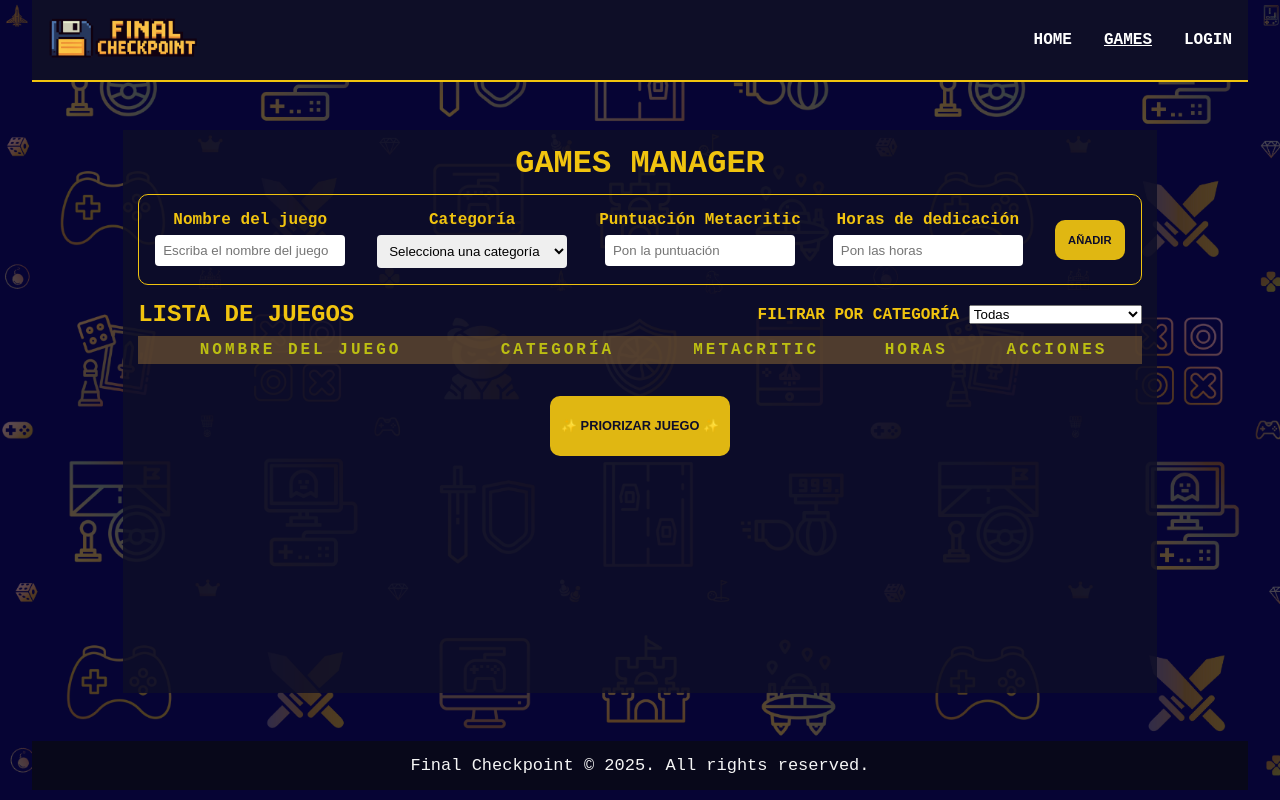
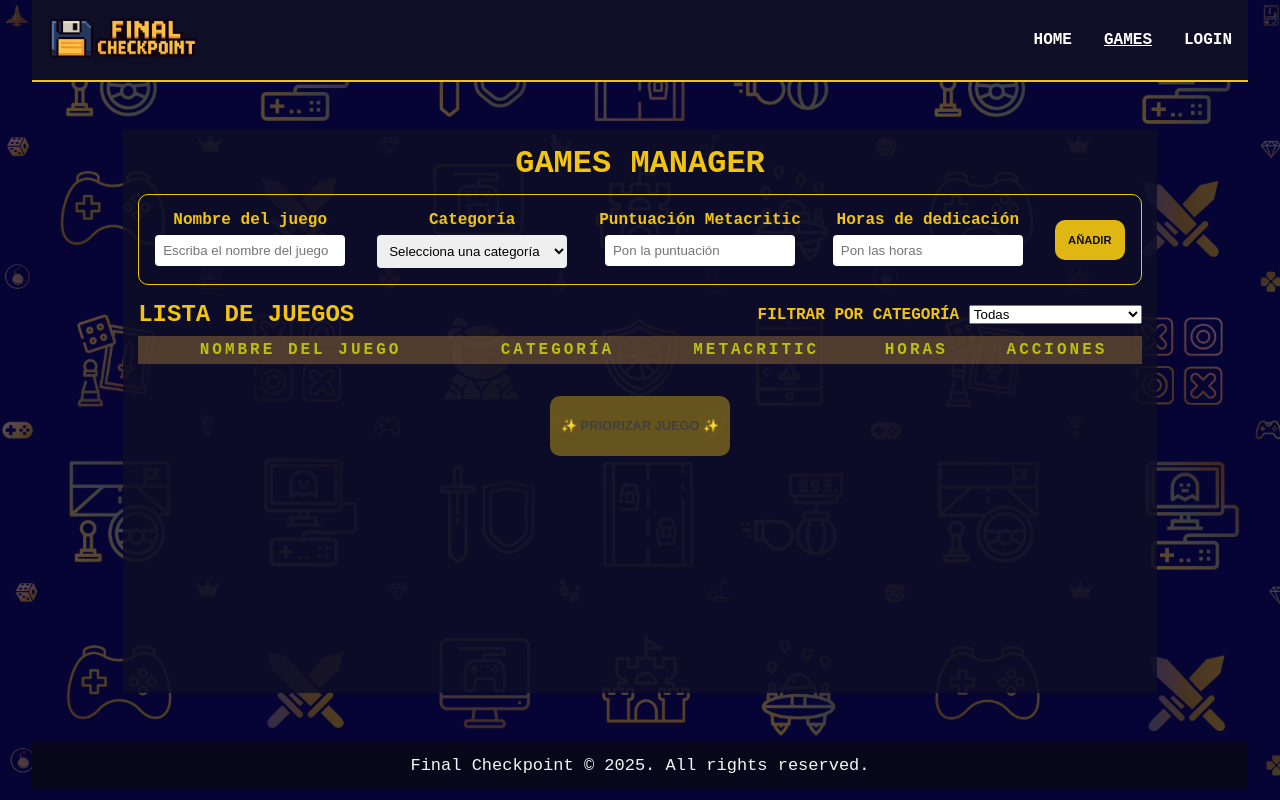
Before and after one commit to rleao12/proyecto-final-EOI, a Vue app in the folder vue-finalcheckpoint/: page /games in a window 1280 px wide. Built offline with nearby package versions, Linux system fonts and the light colour scheme.

Commit message:
boton de priorizar optimizado

```diff
--- a/vue-finalcheckpoint/src/components/GamesForm.vue
+++ b/vue-finalcheckpoint/src/components/GamesForm.vue
@@ -1,5 +1,5 @@
 <script setup>
-import { ref, computed, defineEmits } from 'vue'
+import { ref, computed } from 'vue'
 import { useStorage } from '@vueuse/core';
 import GamesList from './GamesList.vue';
 import PriorizeBtn from './PriorizeBtn.vue';
--- a/vue-finalcheckpoint/src/components/PriorizeBtn.vue
+++ b/vue-finalcheckpoint/src/components/PriorizeBtn.vue
@@ -1,6 +1,13 @@
 <script setup>
+import { computed, watch, ref, defineProps, defineEmits } from 'vue';
 const props = defineProps({ games: Array });
 const emit = defineEmits(['priorized']);
+
+const priorizeTriggered = ref(false);
+
+const hasValidGames = computed(() => {
+  return props.games.some(game => !game.done && game.dedicationHours > 0);
+});
 
 function usePriorize() {
   const validGames = props.games.filter(game => !game.done && game.dedicationHours > 0);
@@ -12,10 +19,30 @@ function usePriorize() {
   const topGame = prioritizedGames[0] || null;
   emit('priorized', topGame);
 }
+
+function handleClickPriorize() {
+  priorizeTriggered.value = true;
+  usePriorize();
+}
+
+watch(
+  () => props.games.map(game => ({
+    id: game.id,
+    done: game.done,
+    dedicationHours: game.dedicationHours,
+    metacriticScore: game.metacriticScore
+  })),
+  () => {
+    if (priorizeTriggered.value) {
+      usePriorize();
+    }
+  },
+  { deep: true }
+);
 </script>
 
 <template>
-<button class="priorize-btn" @click="usePriorize">✨ PRIORIZAR JUEGO ✨</button>
+<button class="priorize-btn" @click="handleClickPriorize" :disabled="!hasValidGames" :class="{ disabled: !hasValidGames }">✨ PRIORIZAR JUEGO ✨</button>
 </template>
 
 <style scoped>
@@ -35,6 +62,18 @@ function usePriorize() {
   height: 60px;
   align-items: center;
   justify-content: center;
+  box-shadow: 0 0 10px #ffd900;
 }
 
+.priorize-btn:hover {
+  background-color: #ffd700;
+}
+
+.priorize-btn.disabled {
+  background-color: #e0b7126c;
+  color: #414040;
+  box-shadow: none;
+  cursor: not-allowed;
+  pointer-events: none;
+}
 </style>
```
Also changed, not shown: vue-finalcheckpoint/src/router/index.js (+3 -5 lines), vue-finalcheckpoint/public/img/mainBackground.png (renamed from vue-finalcheckpoint/public/img/bg-body2.png).
